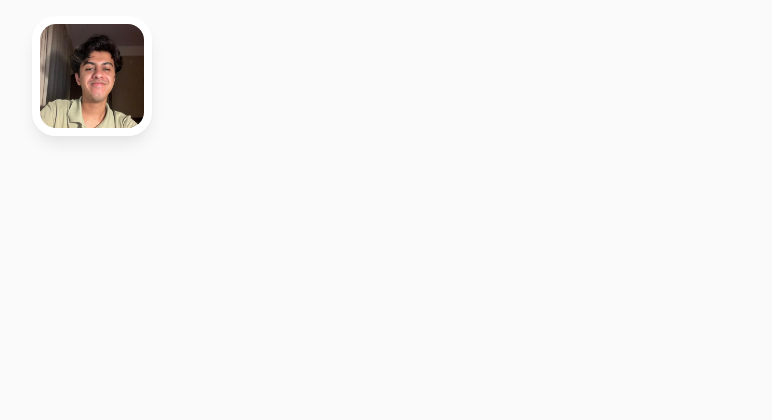
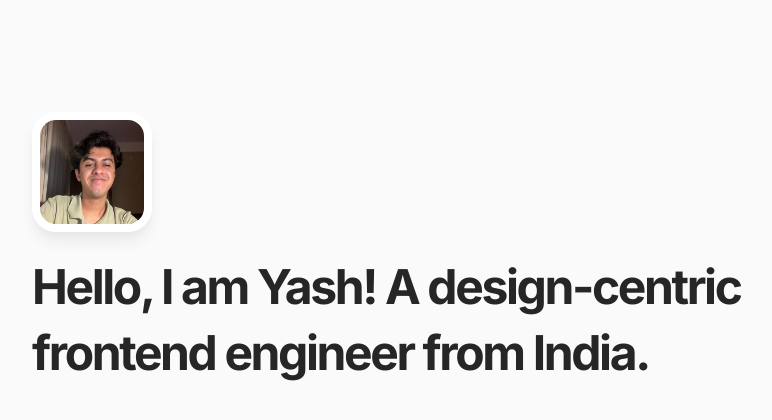
Before and after one commit to yashsehgal/personal-website, a Next.js app: page / in a window 1280 px wide. Shown: the top 420 px of the page, without its empty margins (208-980 px from the left). Built offline with nearby package versions, Linux system fonts and the light colour scheme.

Commit message:
feat: add basic layout for hero section

```diff
--- /dev/null
+++ b/components/elements/interaction-wrapper.tsx
@@ -0,0 +1,31 @@
+"use client";
+import { cn } from "@/helpers/utils";
+import { motion, MotionProps } from "framer-motion";
+import { forwardRef } from "react";
+
+type InteractionWrapperMotionExtendedProps = MotionProps &
+  React.HTMLAttributes<HTMLDivElement> & {
+    withCursorPointer?: boolean;
+  };
+
+export interface InteractionWrapperProps
+  extends InteractionWrapperMotionExtendedProps {}
+
+export const InteractionWrapper = forwardRef<
+  HTMLDivElement,
+  InteractionWrapperProps
+>(({ className, withCursorPointer = false, ...props }, ref) => {
+  return (
+    <motion.div
+      ref={ref}
+      className={cn(
+        "interaction-wrapper inline-block w-fit h-fit",
+        withCursorPointer && "cursor-pointer",
+        className,
+      )}
+      {...props}
+    />
+  );
+});
+
+InteractionWrapper.displayName = "InteractionWrapper";
--- a/components/elements/thumbnail-image.tsx
+++ b/components/elements/thumbnail-image.tsx
@@ -30,7 +30,7 @@ export const ThumbnailImage = forwardRef<
         size === "lg" &&
           "w-[160px] h-[160px] border-8 shadow-2xl rounded-3xl max-md:w-[120px] max-md:h-[120px] max-md:border-4",
         // DEFAULT thumbnail component styles
-        "border-white shadow-neutral-200 transition-all",
+        "border-white shadow-neutral-200 transition-all select-none",
         className,
       )}
       alt={alt}
--- a/components/website-sections/home/hero.tsx
+++ b/components/website-sections/home/hero.tsx
@@ -1,12 +1,25 @@
+import { InteractionWrapper } from "@/components/elements/interaction-wrapper";
 import { ThumbnailImage } from "@/components/elements/thumbnail-image";
 import { ResponsiveContentControl } from "@/components/layout-utils/responsive-content-control";
 import { SectionContainer } from "@/components/layout-utils/section-container";
 
 export const HomePageHeroSection = () => {
   return (
-    <SectionContainer id="home-page-hero-section">
+    <SectionContainer id="home-page-hero-section" className="mt-24">
       <ResponsiveContentControl>
-        <ThumbnailImage src="/profile.jpg" alt="profile-image" size="md" />
+        <div className="header-content-container">
+          <InteractionWrapper
+            whileHover={{ rotate: -4, scale: 0.9 }}
+            withCursorPointer
+          >
+            <ThumbnailImage src="/profile.jpg" alt="profile-image" size="md" />
+          </InteractionWrapper>
+          <div className="header-content-wrapper mt-4">
+            <h1 className="leading-snug tracking-tighter font-bold text-5xl max-md:text-3xl">
+              Hello, I am Yash! A design-centric frontend engineer from India.
+            </h1>
+          </div>
+        </div>
       </ResponsiveContentControl>
     </SectionContainer>
   );
--- a/package.json
+++ b/package.json
@@ -12,6 +12,7 @@
   },
   "dependencies": {
     "clsx": "^2.1.1",
+    "framer-motion": "^11.3.21",
     "next": "14.2.5",
     "prettier": "^3.3.3",
     "react": "^18",
```
Also changed, not shown: app/layout.tsx (+5 -5 lines), 1 other file (tests, documents, lock files or other folders).
